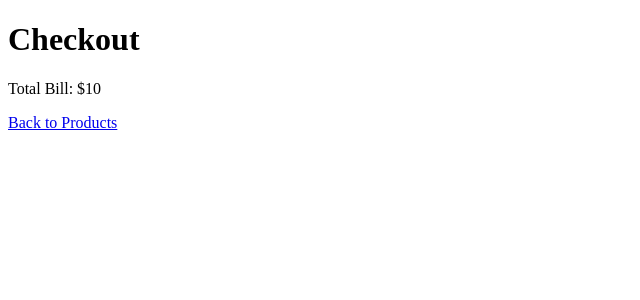
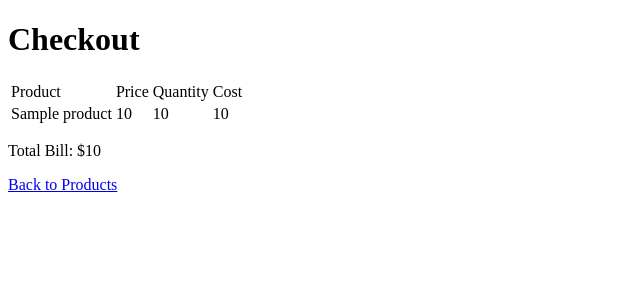
Before and after one commit to Kumar-sjvegeta/TheStore-django, a Django app: template customer/templates/customer/checkout.html in a window 1280 px wide. Shown: the top 300 px of the page, without its empty margins (0-640 px from the left). Run offline with Django 5.2, Linux system fonts and the light colour scheme; the template is opened without the code that fills it: most values are stand-ins (such as "Sample title", 1, 10 or a date in 2020).

Commit message:
implemented checkout functionality

```diff
--- a/customer/templates/customer/checkout.html
+++ b/customer/templates/customer/checkout.html
@@ -5,6 +5,26 @@
 </head>
 <body>
     <h1>Checkout</h1>
+    <table>
+        <thead>
+            <tr>
+                <td>Product</td>
+                <td>Price</td>
+                <td>Quantity</td>
+                <td>Cost</td>
+            </tr>
+        </thead>
+        <tbody>
+            {% for product in purchased_products %}
+            <tr>
+                <td>{{ product.name }}</td>
+                <td>{{ product.price }}</td>
+                <td>{{ product.quantity }}</td>
+                <td>{{ product.cost }}</td>
+            </tr>
+            {% endfor %}
+        </tbody>
+    </table>
     <p>Total Bill: ${{ total }}</p>
     <a href="{% url 'customer_products' %}">Back to Products</a>
 </body>
```
Also changed, not shown: customer/views.py (+10 -3 lines).
